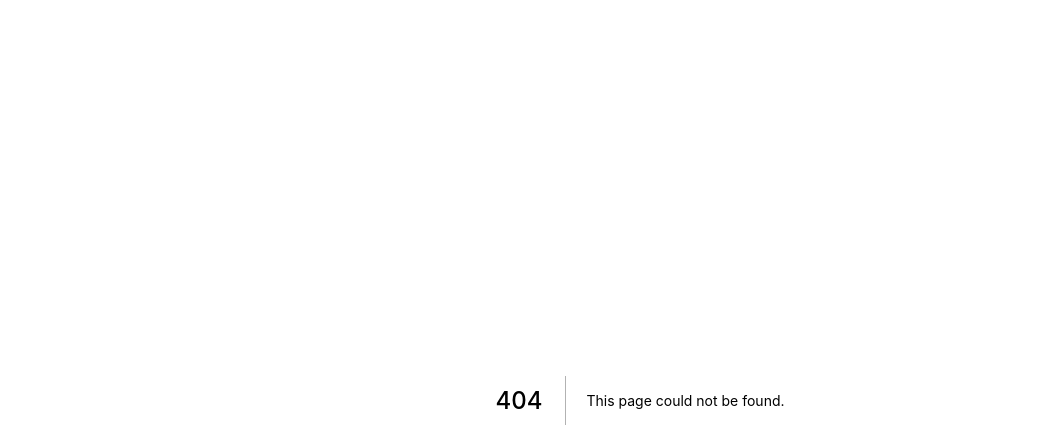
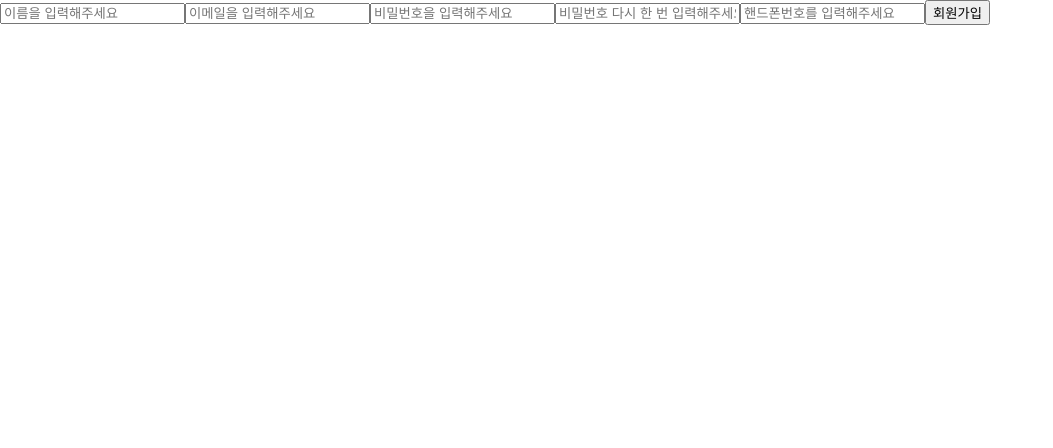
Before and after one commit to syeon2565/wanted-pre-onboarding-challenge-fe-1, a Next.js app: page /auth/signUp in a window 1280 px wide. Before the commit this address had no page. Shown: the top 448 px of the page, without its empty margins (0-1053 px from the left). Built offline with nearby package versions, Linux system fonts and the light colour scheme.

Commit message:
feat: 회원가입 로그인 폼

```diff
--- /dev/null
+++ b/src/lib/validation.ts
@@ -0,0 +1,26 @@
+import * as Yup from "yup";
+
+export const SignUpValidationSchema = Yup.object({
+  name: Yup.string()
+    .matches(/^[가-힣|a-z|A-Z|0-9]{1,5}$/, "영문, 한글 5자 이내입니다..")
+    .min(1, "1글자 이상 6글자 이하로 입력해주세요")
+    .max(6, "1글자 이상 6글자 이하로 입력해주세요")
+    .required("이름임을 입력해주세요."),
+  email: Yup.string()
+    .matches(/^[^@\s]+@[^@\s]+\.[^@\s]+$/, "이메일 형식에 맞지 않습니다.")
+    .required("이메일을 입력해주세요."),
+  password: Yup.string()
+    .matches(
+      /^(?=.*[A-Za-z])(?=.*\d)[A-Za-z\d]{6,10}$/,
+      "6~10자의 영문, 숫자를 조합해서 입력하세요."
+    )
+    .min(6, "6글자 이상 10글자 이하로 입력해주세요.")
+    .max(10, "6글자 이상 10글자 이하로 입력해주세요.")
+    .required("비밀번호를 입력해주세요."),
+  passwordConfirm: Yup.string()
+    .oneOf([Yup.ref("password"), null], "비밀번호가 다릅니다.")
+    .required("비밀번호를 한번 더 입력해주세요."),
+  phone: Yup.string()
+    .matches(/^[0-9]{11}$/i, "번호는 01012345678형태로 입력해주세요")
+    .required("휴대폰 번호를 입력해주세요"),
+});
--- /dev/null
+++ b/src/pages/auth/signUp.tsx
@@ -0,0 +1,77 @@
+import React from "react";
+import { useRouter } from "next/router";
+import { useFormik } from "formik";
+import { SignUpValidationSchema } from "../../lib/validation";
+
+interface initialValueType {
+  email: string;
+  name: string;
+  password: string;
+  passwordConfirm: string;
+  phone: string;
+}
+
+const SignUp = () => {
+  const router = useRouter();
+  const formik = useFormik<initialValueType>({
+    initialValues: {
+      email: "",
+      name: "",
+      password: "",
+      passwordConfirm: "",
+      phone: "",
+    },
+    onSubmit: (values) => {
+      console.log("회원가입 폼 api찌르기");
+      router.push("/signUp");
+    },
+    validationSchema: SignUpValidationSchema,
+  });
+  return (
+    <form>
+      <input
+        id="name"
+        name="name"
+        placeholder="이름을 입력해주세요"
+        type="text"
+        onChange={formik.handleChange}
+        value={formik.values.name}
+      />
+      <input
+        id="email"
+        name="email"
+        placeholder="이메일을 입력해주세요"
+        type="text"
+        onChange={formik.handleChange}
+        value={formik.values.email}
+      />
+      <input
+        id="password"
+        name="password"
+        placeholder="비밀번호을 입력해주세요"
+        type="password"
+        onChange={formik.handleChange}
+        value={formik.values.password}
+      />
+      <input
+        id="passwordConfirm"
+        name="passwordConfirm"
+        placeholder="비밀번호 다시 한 번 입력해주세요"
+        type="passwordConfirm"
+        onChange={formik.handleChange}
+        value={formik.values.passwordConfirm}
+      />
+      <input
+        id="phone"
+        name="phone"
+        placeholder="핸드폰번호를 입력해주세요"
+        type="phone"
+        onChange={formik.handleChange}
+        value={formik.values.phone}
+      />
+      <button type="submit">회원가입</button>
+    </form>
+  );
+};
+
+export default SignUp;
```
Also changed, not shown: src/pages/auth/login.tsx (added, +44 -0 lines).
